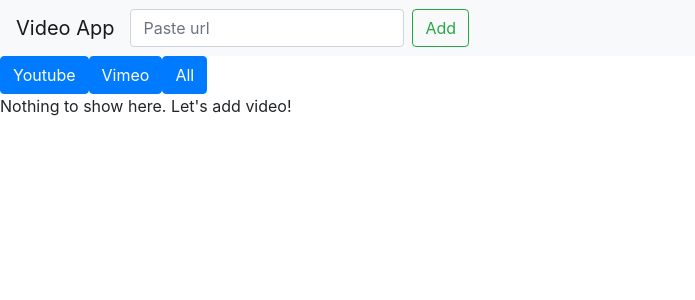
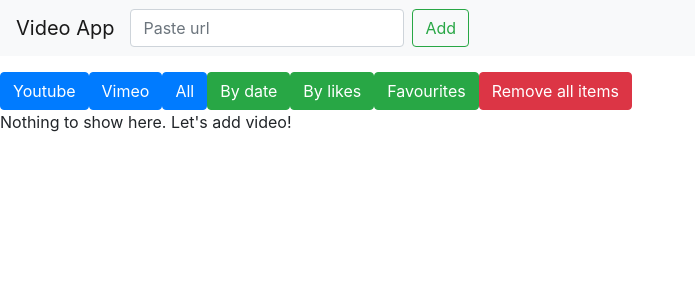
Before and after one commit to PatrykJamroz/video-app, a React (Create React App) app: page / in a window 1280 px wide. Shown: the top 300 px of the page, without its empty margins (0-695 px from the left). Built offline with nearby package versions, Linux system fonts and the light colour scheme.

Commit message:
added sort and remove all items button

```diff
--- a/src/App.js
+++ b/src/App.js
@@ -11,14 +11,31 @@
     toggleFavourite,
     handleFilterChange,
     videoSources,
+    sortDataBy,
+    deleteAllData,
   } = useContext(Context);
 
   return (
     <div className="App">
       <Header />
+      {videoSources.map((item) => (
+        <p>{item}</p>
+      ))}
       <Button onClick={(e) => handleFilterChange("YouTube")}>Youtube</Button>
       <Button onClick={(e) => handleFilterChange("Vimeo")}>Vimeo</Button>
       <Button onClick={(e) => handleFilterChange("")}>All</Button>
+      <Button variant="success" onClick={(e) => sortDataBy("savedDate")}>
+        By date
+      </Button>
+      <Button variant="success" onClick={(e) => sortDataBy("likeCount")}>
+        By likes
+      </Button>
+      <Button variant="success" onClick={(e) => sortDataBy("favourite")}>
+        Favourites
+      </Button>
+      <Button variant="danger" onClick={(e) => deleteAllData()}>
+        Remove all items
+      </Button>
       {videoData.length === 0 ? (
         <p>Nothing to show here. Let's add video!</p>
       ) : (
--- a/src/Context.js
+++ b/src/Context.js
@@ -10,6 +10,7 @@
   const [videoData, setVideoData] = useState([]);
   const [filterType, setFilterType] = useState("");
   const [videoSources, setVideoSources] = useState([""]);
+  const [wasSortedBy, setWasSortedBy] = useState(false);
 
   const handleInputURLChange = (e) => {
     setInputURL(e.currentTarget.value);
@@ -84,11 +85,16 @@
 
   const deleteVideo = (key) => {
     let newArray = [...videoData].filter((video) => video.key !== key);
+    setWasSortedBy(true);
     setVideoData(newArray);
   };
 
+  const deleteAllData = () => {
+    setVideoData([]);
+  };
+
   const toggleFavourite = (key) => {
-    const newArray = [...videoData];
+    let newArray = [...videoData];
     newArray.map((item) => {
       if (item.key === key) {
         item.favourite = !item.favourite;
@@ -107,6 +113,27 @@
       : videoData;
   }, [videoData, filterType]);
 
+  const sortDataBy = (sortBy) => {
+    if (wasSortedBy) {
+      const reversedArr = [...videoData].reverse();
+      setVideoData(reversedArr);
+    } else {
+      const sortedArr = [...videoData].sort((a, b) => b[sortBy] - a[sortBy]);
+      setWasSortedBy(true);
+      setVideoData(sortedArr);
+    }
+  };
+
+  // const getSources = (videoData) => {
+  //   let newArr = [...videoData];
+  //   const sourcesArr = newArr.map((item) => item.source);
+  //   setVideoSources(sourcesArr);
+  // };
+
+  // useEffect(() => {
+  //   getSources();
+  // }, [videoData]);
+
   return (
     <Context.Provider
       value={{
@@ -118,6 +145,8 @@
         toggleFavourite,
         handleFilterChange,
         videoSources,
+        sortDataBy,
+        deleteAllData,
       }}
     >
       {children}
```
